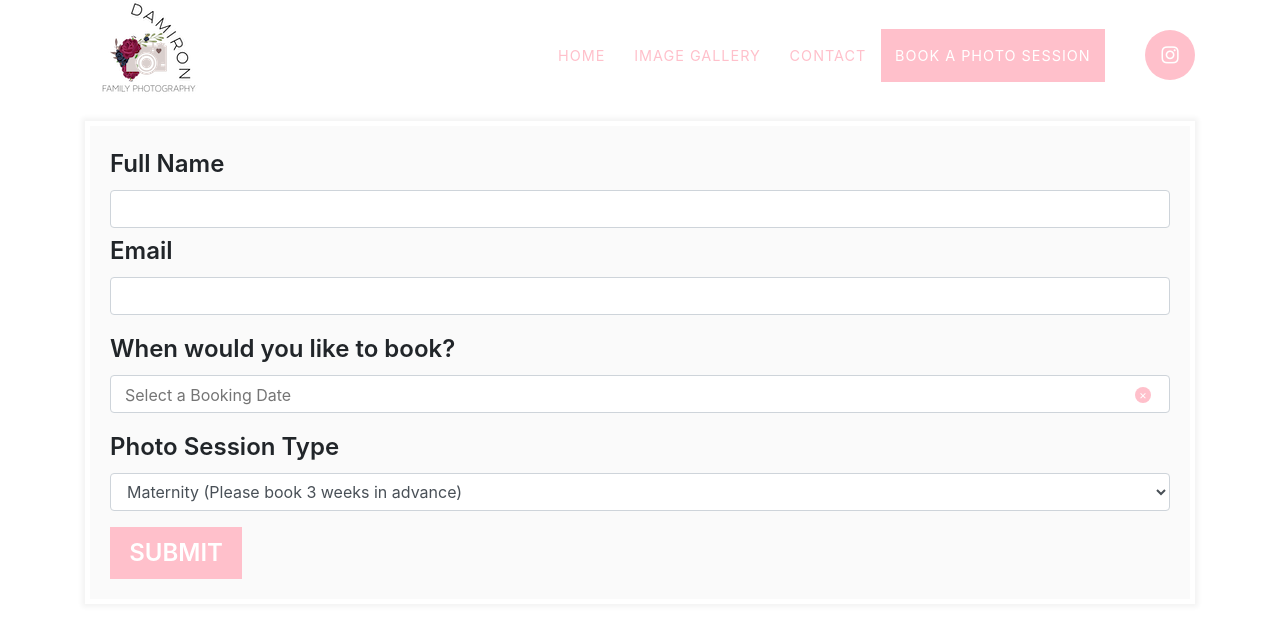
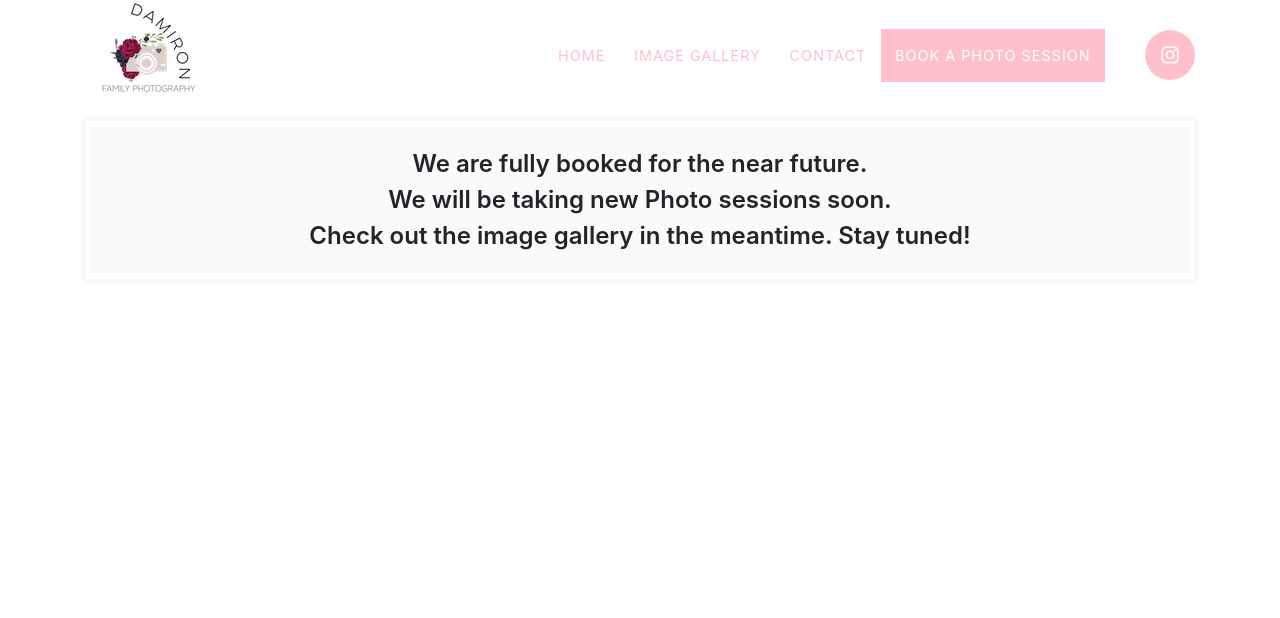
Before and after one commit to jdamiron/Damiron-Family-Photography, a React (Create React App) app: page /appointments in a window 1280 px wide. Shown: the top 618 px of the page. Built offline with nearby package versions, Linux system fonts and the light colour scheme; no server answers; the database is empty.

Commit message:
Break time

```diff
--- a/package.json
+++ b/package.json
@@ -12,6 +12,7 @@
     "cors": "^2.8.5",
     "express": "^4.17.1",
     "firebase": "^7.17.1",
+    "jquery": "^3.5.1",
     "moment": "^2.25.3",
     "nodejs": "0.0.0",
     "nodemailer": "^6.4.6",
--- a/src/components/Appointments.js
+++ b/src/components/Appointments.js
@@ -10,6 +10,7 @@ import moment from "moment";
 import setMinutes from "date-fns/setMinutes";
 import setHours from "date-fns/setHours";
 import * as firebase from "firebase";
+import $ from "jquery";
 
 import "react-datepicker/dist/react-datepicker.css";
 
@@ -118,13 +119,34 @@ class Appointments extends React.Component {
 
                 <Row>
                   <Col>
-                    <Form.Label>Full Name</Form.Label>
-                    <Form.Control required name="fullName" />
+                    <div className="fully-booked">
+                      We are fully booked for the near future.
+                    </div>
+                    <div className="fully-booked">
+                      We will be taking new Photo sessions soon.
+                    </div>
+                    <div className="fully-booked">
+                      Check out the image gallery in the meantime. Stay tuned!
+                    </div>
                   </Col>
                 </Row>
+
+                {/*
                 <Form.Group controlId="exampleForm.ControlInput1">
                   <Form.Label className="email-in-form">Email</Form.Label>
                   <Form.Control required name="email" type="email" />
+                </Form.Group>
+                <Form.Group controlId="exampleForm.ControlSelect1">
+                  <Form.Label>Photo Session Type</Form.Label>
+                  <Form.Control as="select" required name="photoStyle">
+                    <option value="Maternity">
+                      Maternity (Please book 3 weeks in advance)
+                    </option>
+                    <option value="Newborn">Newborn</option>
+                    <option value="Cake Smash">Cake Smash</option>
+                    <option value="Milestone">Milestone</option>
+                    <option value="Sunflower Field">Sunflower Field</option>
+                  </Form.Control>
                 </Form.Group>
                 <Form.Group controlId="exampleForm.ControlSelect2">
                   <Form.Label className="appointment-label">
@@ -151,19 +173,10 @@ class Appointments extends React.Component {
                     ]}
                   />
                 </Form.Group>
-                <Form.Group controlId="exampleForm.ControlSelect1">
-                  <Form.Label>Photo Session Type</Form.Label>
-                  <Form.Control as="select" required name="photoStyle">
-                    <option>Maternity (Please book 3 weeks in advance)</option>
-                    <option>Newborn</option>
-                    <option>Cake Smash</option>
-                    <option>Milestone</option>
-                    <option>Sunflower Field</option>
-                  </Form.Control>
-                </Form.Group>
-                <button className="form-button" type="submit">
+
+                <button disabled className="form-button" type="submit">
                   SUBMIT
-                </button>
+                </button> */}
               </Form>
             </Col>
           </Row>
```
Also changed, not shown: src/assets/css/agency.min.css, 1 other file (tests, documents, lock files or other folders).
